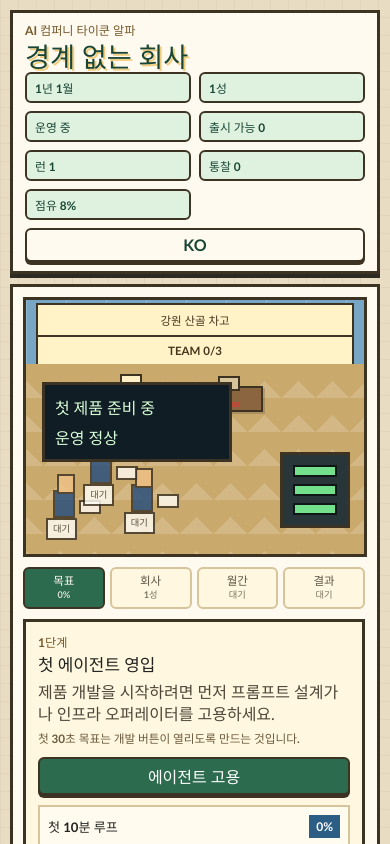
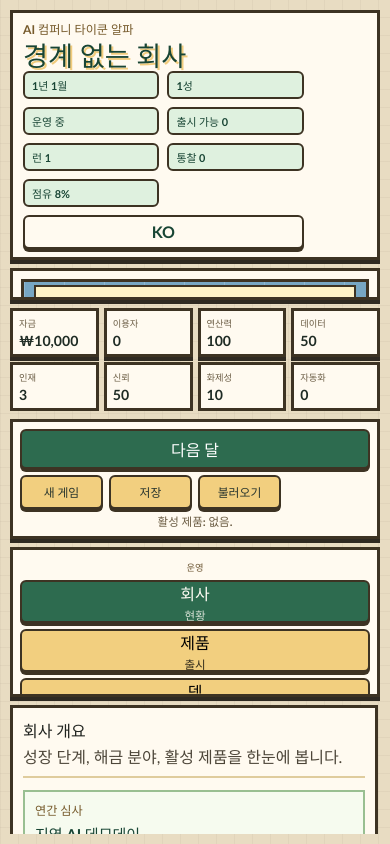
Before and after one commit to sgeniusk/ai-company-tycoon-boundaryless, a React (Vite) app: page / in a window 390 px wide. Shown: the top 844 px of the page. Built offline with nearby package versions, Linux system fonts and the light colour scheme.

Commit message:
Compress layout into game screen v0.24

```diff
--- a/src/App.css
+++ b/src/App.css
@@ -56,19 +56,35 @@ button:disabled {
 
 .app-shell {
   display: grid;
-  gap: 10px;
+  gap: 8px;
   grid-template-areas:
     "top top top"
-    "resources stage menu"
-    "commands stage menu";
-  grid-template-columns: 210px minmax(0, 1fr) minmax(360px, 430px);
-  grid-template-rows: auto minmax(0, 1fr) auto;
-  height: 100vh;
+    "stage stage menu"
+    "resources commands menu";
+  grid-template-columns: minmax(0, 0.82fr) minmax(0, 0.88fr) clamp(360px, 31vw, 430px);
+  grid-template-rows: minmax(54px, auto) minmax(0, 1fr) minmax(58px, auto);
+  height: 100dvh;
   margin: 0 auto;
-  max-width: 1600px;
+  max-width: 1440px;
   min-height: 0;
   overflow: hidden;
-  padding: 10px;
+  padding: 8px;
+  width: min(100%, 1440px);
+}
+
+.game-stage,
+.menu-layout,
+.resource-strip,
+.command-row {
+  min-width: 0;
+}
+
+.resource-tile,
+.office-scene,
+.stage-side,
+.menu-panel,
+.panel {
+  min-width: 0;
 }
 
 .top-bar,
@@ -87,8 +103,8 @@ button:disabled {
   display: flex;
   grid-area: top;
   justify-content: space-between;
-  min-height: 58px;
-  padding: 9px 12px;
+  min-height: 54px;
+  padding: 8px 10px;
 }
 
 .eyebrow,
@@ -110,7 +126,7 @@ p {
 
 h1 {
   color: var(--green-dark);
-  font-size: 1.62rem;
+  font-size: 1.46rem;
   line-height: 1.05;
   margin-bottom: 0;
   text-shadow: 2px 2px 0 #f1cc7d;
@@ -142,6 +158,7 @@ p {
 
 .status-cluster {
   justify-content: flex-end;
+  max-width: min(980px, 72vw);
 }
 
 .status-pill {
@@ -149,9 +166,9 @@ p {
   border: 2px solid var(--line);
   border-radius: 6px;
   color: var(--green-dark);
-  font-size: 0.74rem;
-  font-weight: 900;
-  padding: 5px 8px;
+  font-size: 0.68rem;
+  font-weight: 900;
+  padding: 4px 7px;
   white-space: nowrap;
 }
 
@@ -172,42 +189,45 @@ p {
 
 .resource-strip {
   display: grid;
-  align-content: start;
-  gap: 6px;
+  align-content: stretch;
+  gap: 5px;
   grid-area: resources;
-  grid-template-columns: 1fr;
+  grid-template-columns: repeat(8, minmax(0, 1fr));
   min-height: 0;
-  overflow: auto;
+  overflow: hidden;
 }
 
 .resource-tile {
-  min-height: 48px;
-  padding: 7px 8px;
+  min-height: 42px;
+  padding: 5px 6px;
 }
 
 .resource-tile span {
   color: #6d5f47;
   display: block;
-  font-size: 0.68rem;
-  font-weight: 900;
-  margin-bottom: 3px;
+  font-size: 0.58rem;
+  font-weight: 900;
+  margin-bottom: 2px;
+  overflow: hidden;
+  text-overflow: ellipsis;
+  white-space: nowrap;
 }
 
 .resource-tile strong {
   color: #1e2b24;
   display: block;
-  font-size: 1rem;
+  font-size: 0.88rem;
   overflow-wrap: anywhere;
 }
 
 .game-stage {
   display: grid;
-  gap: 10px;
+  gap: 8px;
   grid-area: stage;
-  grid-template-columns: minmax(0, 1.35fr) minmax(270px, 0.72fr);
+  grid-template-columns: minmax(0, 1.48fr) minmax(250px, 0.58fr);
   min-height: 0;
   overflow: hidden;
-  padding: 10px;
+  padding: 8px;
 }
 
 .office-scene {
@@ -1243,32 +1263,37 @@ p {
 }
 
 .command-row {
-  align-content: start;
-  display: grid;
-  gap: 7px;
+  align-content: center;
+  align-items: center;
+  display: grid;
+  gap: 6px;
   grid-area: commands;
-  grid-template-columns: repeat(2, minmax(0, 1fr));
-  min-height: 58px;
-  padding: 8px;
+  grid-template-columns: minmax(112px, 0.9fr) repeat(3, minmax(70px, 0.52fr)) minmax(140px, 1.6fr);
+  min-height: 54px;
+  overflow: hidden;
+  padding: 7px;
 }
 
 .command-row p {
   color: #6a5b42;
   font-size: 0.72rem;
   font-weight: 900;
-  grid-column: 1 / -1;
+  grid-column: auto;
   line-height: 1.25;
   margin: 0;
+  overflow: hidden;
+  text-overflow: ellipsis;
+  white-space: nowrap;
 }
 
 .command-row .primary-action {
-  grid-column: 1 / -1;
-  min-height: 46px;
+  grid-column: auto;
+  min-height: 40px;
 }
 
 .command-row .secondary-action {
   font-size: 0.74rem;
-  min-height: 32px;
+  min-height: 34px;
   padding: 0 7px;
 }
 
@@ -3710,28 +3735,28 @@ p {
 
 @media (max-width: 1100px) {
   body {
-    overflow: auto;
+    overflow: hidden;
   }
 
   .app-shell {
     grid-template-areas:
       "top"
       "stage"
-      "events"
       "resources"
       "commands"
       "menu";
     grid-template-columns: 1fr;
-    grid-template-rows: auto;
-    height: auto;
-    max-width: 900px;
-    min-height: 100vh;
-    overflow: visible;
+    grid-template-rows: auto minmax(0, 1fr) auto auto minmax(180px, 34dvh);
+    height: 100dvh;
+    max-width: none;
+    min-height: 0;
+    overflow: hidden;
+    width: 100vw;
   }
 
   .resource-strip {
     grid-template-columns: repeat(4, minmax(0, 1fr));
-    overflow: visible;
+    overflow: hidden;
   }
 
   .game-stage,
@@ -3742,29 +3767,36 @@ p {
     grid-template-columns: 1fr;
   }
 
-  .game-stage,
+  .game-stage {
+    grid-template-rows: minmax(180px, 1fr) minmax(140px, 0.78fr);
+    min-height: 0;
+    overflow: hidden;
+  }
+
   .menu-layout,
-  .menu-panel,
   .stage-side {
-    overflow: visible;
+    min-height: 0;
+    overflow: hidden;
   }
 
+  .menu-panel {
+    min-height: 0;
+    overflow: auto;
+  }
+
   .event-stack {
-    grid-area: events;
-    max-height: none;
-    overflow: visible;
-    padding: 0;
-    pointer-events: auto;
+    grid-area: stage;
+    max-height: 35%;
+    overflow: auto;
+    padding: 8px;
   }
 
   .main-menu {
-    grid-template-columns: repeat(4, minmax(0, 1fr));
-    overflow: visible;
+    overflow: auto;
   }
 
   .menu-group-label {
-    grid-column: 1 / -1;
-    text-align: left;
+    text-align: center;
   }
 
   .products-panel {
@@ -3774,7 +3806,9 @@ p {
 
 @media (max-width: 700px) {
   .app-shell {
+    margin: 0;
     padding: 10px;
+    width: min(100vw, 390px);
   }
 
   .top-bar,
@@ -3812,14 +3846,25 @@ p {
 
   .command-row p {
     margin-left: 0;
+    grid-column: 1 / -1;
+    text-align: center;
+    white-space: nowrap;
   }
 
+  .command-row {
+    grid-template-columns: repeat(4, minmax(0, 1fr));
+  }
+
+  .command-row .primary-action {
+    grid-column: 1 / -1;
+  }
+
   .resource-strip {
-    grid-template-columns: repeat(2, minmax(0, 1fr));
+    grid-template-columns: repeat(4, minmax(0, 1fr));
   }
 
   .office-scene {
-    min-height: 230px;
+    min-height: 0;
   }
 
   .office-wall {
```
Also changed, not shown: reports/production_alpha_v0_24_game_screen_layout.md (added, +37 -0 lines), reports/qa/alpha_v0_24_qa.md (added, +33 -0 lines), 3 other files (tests, documents, lock files or other folders).
